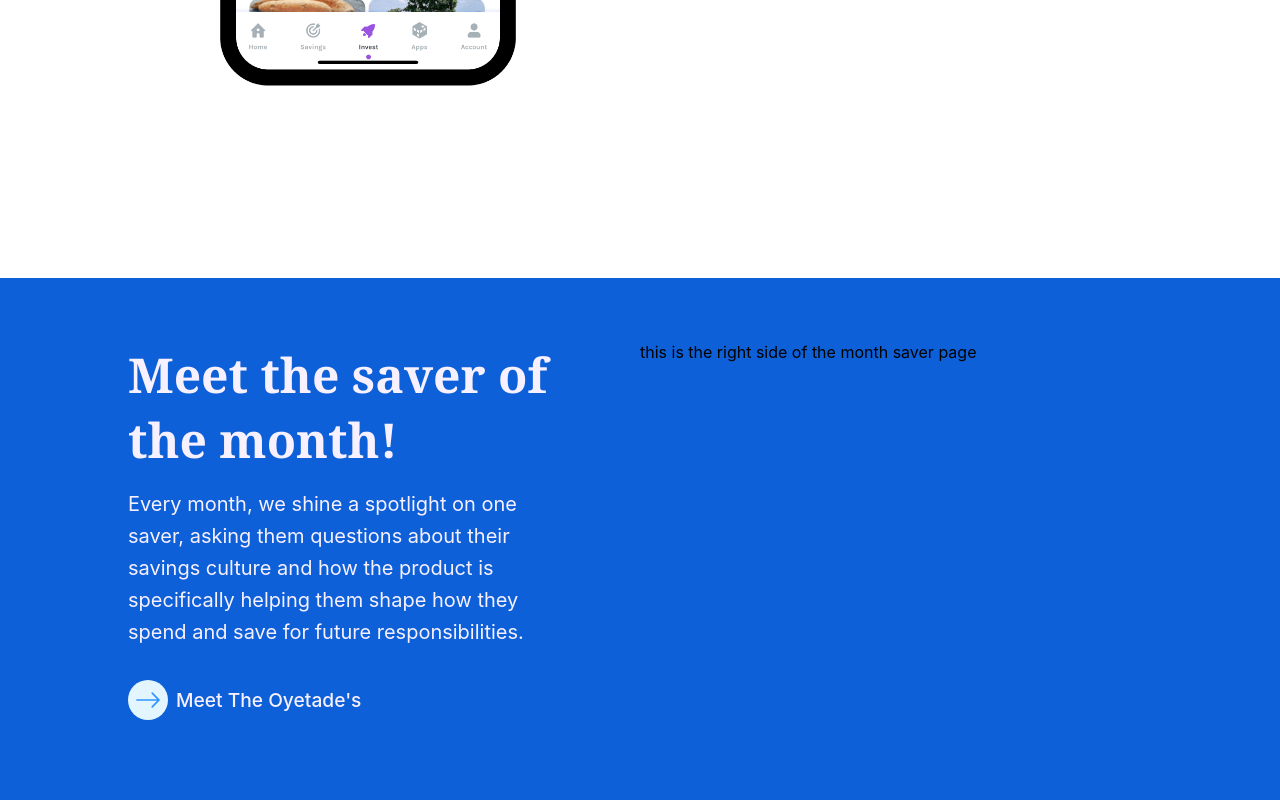
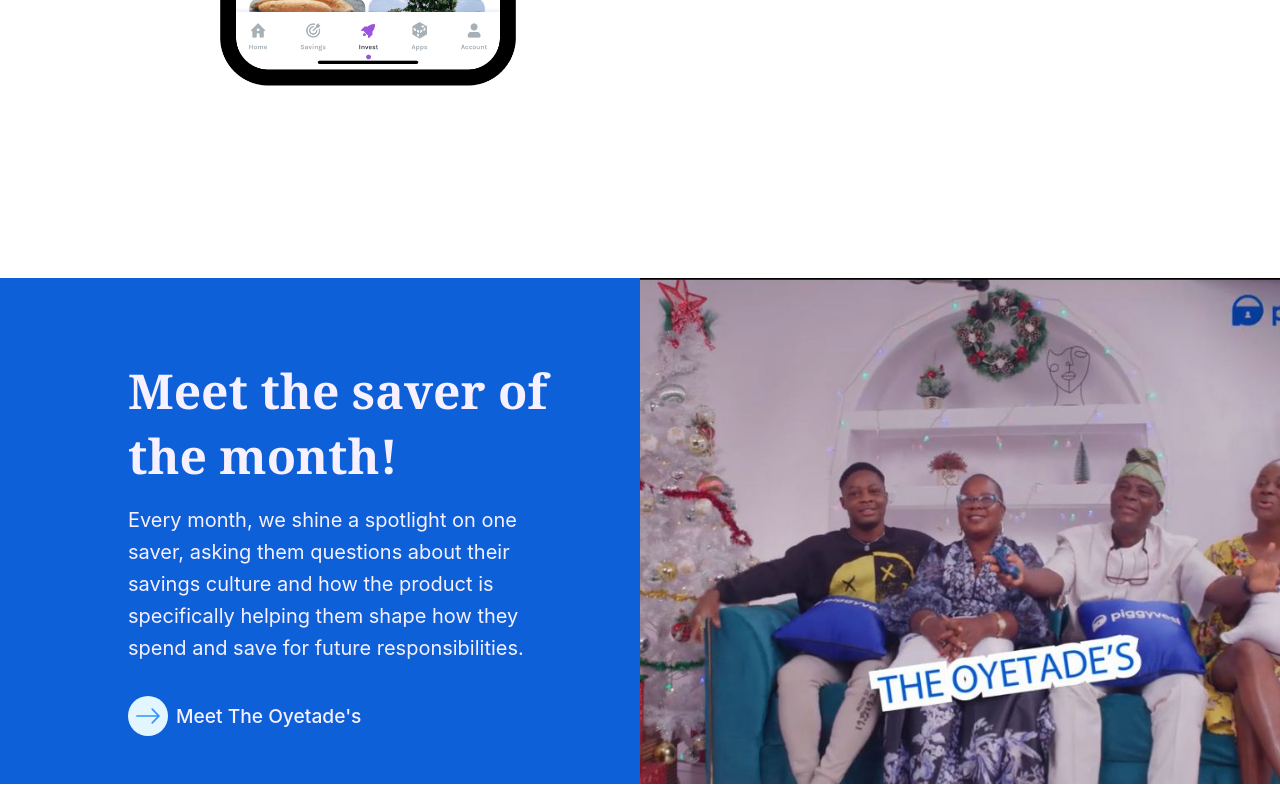
Before and after one commit to Walexz01/piggyvest, a React (Create React App) app: page / in a window 1280 px wide. Shown: the part 2813-3613 px from the top of the page. Built offline with nearby package versions, Linux system fonts and the light colour scheme.

Commit message:
add th oyetola image in the right side of the month saver section

```diff
--- a/src/Components/Monthsaver.jsx
+++ b/src/Components/Monthsaver.jsx
@@ -1,6 +1,7 @@
 import React from 'react'
 import {BsArrowRight} from 'react-icons/bs'
 import { Link } from 'react-router-dom'
+import oyetola from '../piggy-image/home_page_images/oyetades.jpg'
 
 
 const Monthsaver = () => {
@@ -17,7 +18,9 @@ const Monthsaver = () => {
           </div>
         </div>
         <div className="month__saver__right">
-          this is the right side of the month saver page
+          <div className="oyetola__img__container">
+            <img src={oyetola} alt="" />
+          </div>
         </div>
       </div>
     </section>
--- a/src/pages/Home/home.css
+++ b/src/pages/Home/home.css
@@ -319,10 +319,17 @@
 /* =================================== month__saver__section ========================= */
 .month__saver__section{
     background: #0d60d8;
+    padding: 0;
+    position: relative;
+    box-sizing: border-box;
+
 }
 .month__saver-contanier{
     display: grid;
     grid-template-columns: 1fr 1fr;
+}
+.month__saver__left{
+    padding-top: 5rem;
 }
 .month__saver__left--content{
     width: 85%;
@@ -349,3 +356,12 @@
     background: rgb(227, 245, 255);
     color: rgb(50, 150, 255);
 }
+.month__saver__right .oyetola__img__container {
+    position: absolute;
+    height: 100%;
+}
+.oyetola__img__container img{
+    width: 100%;
+    height: 100%;
+    object-fit: cover;
+}
```
Also changed, not shown: src/piggy-image/home_page_images/oyetades.jpg (renamed from src/piggy-image/home_page_images/oyetade's.jpg).
